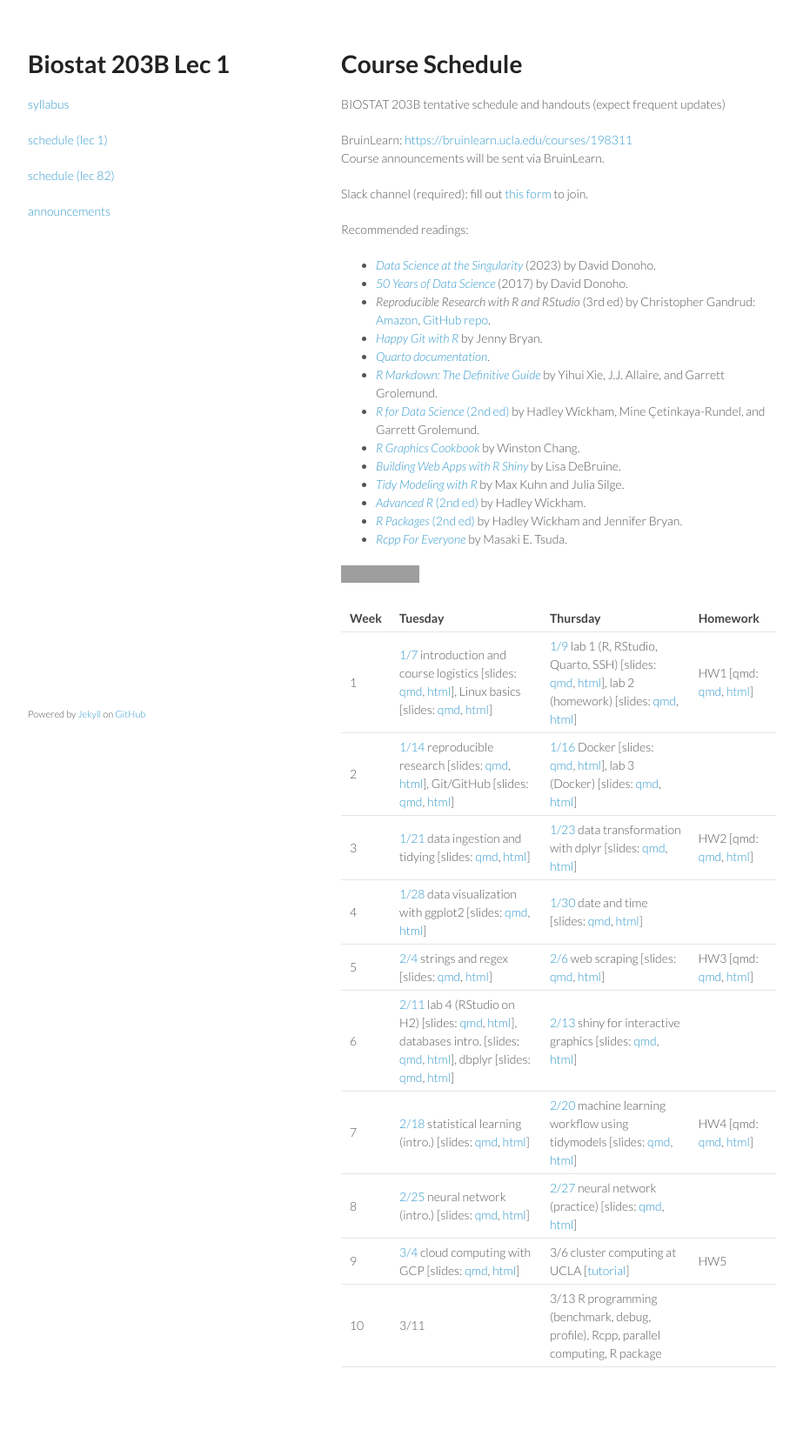
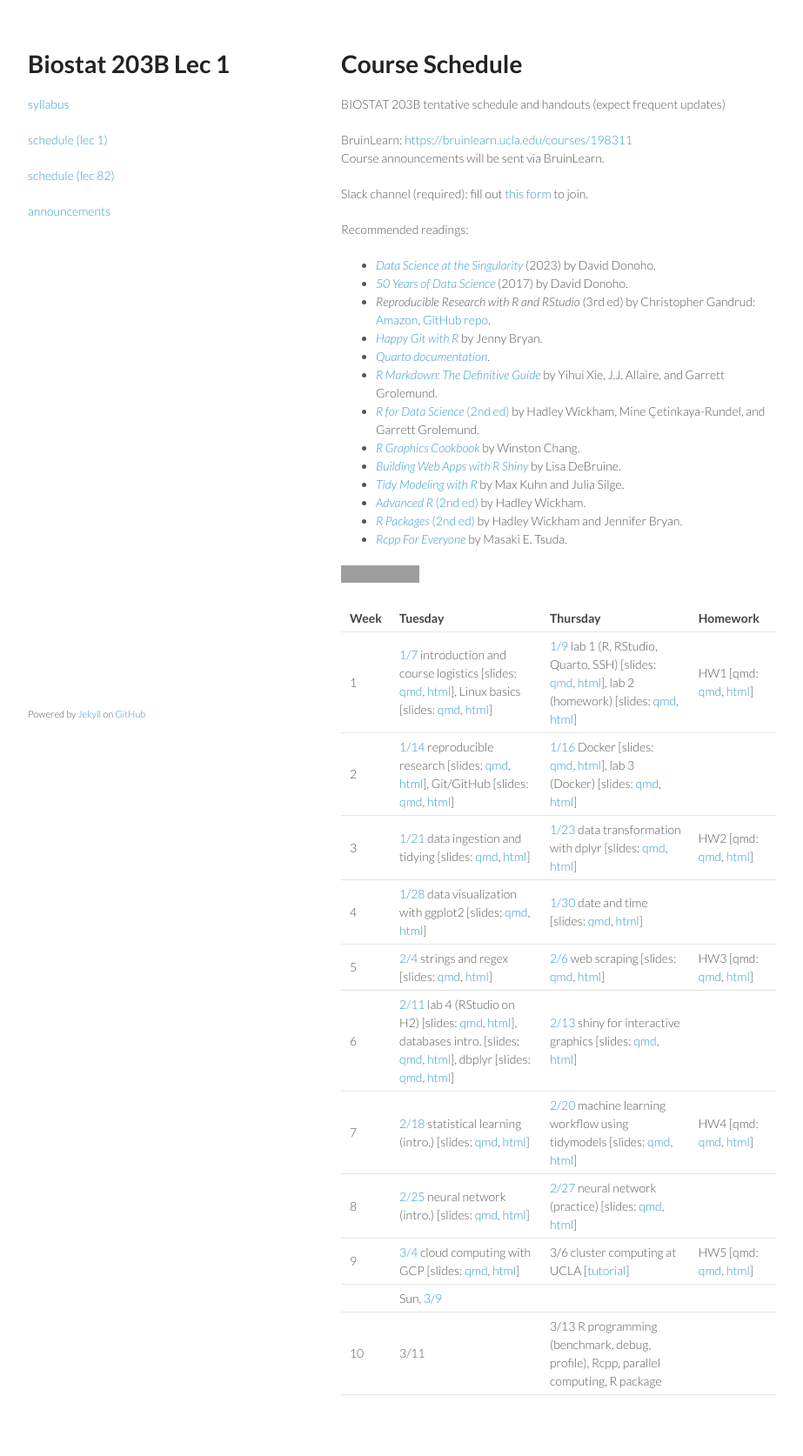
Before and after one commit to ucla-biostat-203b/2025winter, a Jekyll site: the page built from schedule/schedule-lec1.md, in a window 1280 px wide. Shown: the whole page at 87% size, without its empty margins (178-1101 px from the left). Built offline with Jekyll 4.4.1, drawn with Linux system fonts in a browser that asks for light colours; before the commit the page ends 1642 px from its top, so only the background shows below that; grey boxes are pictures that could not be loaded.

Commit message:
post hw5 to lec1

```diff
--- a/schedule/schedule-lec1.md
+++ b/schedule/schedule-lec1.md
@@ -40,5 +40,6 @@ Recommended readings:
 | 6 | [2/11](https://ucla-biostat-203b.github.io/2025winter/biostat203bwinter2025lec1/2025/02/11/lec1.html) lab 4 (RStudio on H2) \[slides: [qmd](https://raw.githubusercontent.com/ucla-biostat-203b/2025winter/main/labs/lab04/lab04.qmd), [html](../labs/lab04/lab04.html)\], databases intro. \[slides: [qmd](https://raw.githubusercontent.com/ucla-biostat-203b/2025winter/main/slides/12-dbplyr/dbintro.qmd), [html](../slides/12-dbplyr/dbintro.html)\], dbplyr \[slides: [qmd](https://raw.githubusercontent.com/ucla-biostat-203b/2025winter/main/slides/12-dbplyr/dbplyr.qmd), [html](../slides/12-dbplyr/dbplyr.html)\] | [2/13](https://ucla-biostat-203b.github.io/2025winter/biostat203bwinter2025lec1/2025/02/13/lec1.html) shiny for interactive graphics \[slides: [qmd](https://raw.githubusercontent.com/ucla-biostat-203b/2025winter/main/slides/11-shiny/shiny.qmd), [html](../slides/11-shiny/shiny.html)\] | |
 | 7 | [2/18](https://ucla-biostat-203b.github.io/2025winter/biostat203bwinter2025lec1/2025/02/18/lec1.html) statistical learning (intro.) \[slides: [qmd](https://raw.githubusercontent.com/ucla-biostat-203b/2025winter/main/slides/14-statlearn/statlearn.qmd), [html](../slides/14-statlearn/statlearn.html)\] | [2/20](https://ucla-biostat-203b.github.io/2025winter/biostat203bwinter2025lec1/2025/02/20/lec1.html) machine learning workflow using tidymodels \[slides: [qmd](https://raw.githubusercontent.com/ucla-biostat-203b/2025winter/main/slides/18-tidymodels/tidymodels.qmd), [html](../slides/18-tidymodels/tidymodels.html)\] | HW4 \[qmd: [qmd](https://raw.githubusercontent.com/ucla-biostat-203b/2025winter/main/hw/hw4/hw4.qmd), [html](../hw/hw4/hw4.html)\] |
 | 8 | [2/25](https://ucla-biostat-203b.github.io/2025winter/biostat203bwinter2025lec1/2025/02/25/lec1.html) neural network (intro.) \[slides: [qmd](https://raw.githubusercontent.com/ucla-biostat-203b/2025winter/main/slides/15-nn/nn.qmd), [html](../slides/15-nn/nn.html)\]  | [2/27](https://ucla-biostat-203b.github.io/2025winter/biostat203bwinter2025lec1/2025/02/27/lec1.html) neural network (practice) \[slides: [qmd](https://raw.githubusercontent.com/ucla-biostat-203b/2025winter/main/slides/15-nn/nn_practice.qmd), [html](../slides/15-nn/nn_practice.html)\] |  |
-| 9 | [3/4](https://ucla-biostat-203b.github.io/2025winter/biostat203bwinter2025lec1/2025/03/04/lec1.html) cloud computing with GCP \[slides: [qmd](https://raw.githubusercontent.com/ucla-biostat-203b/2025winter/main/slides/13-gcp/gcp.qmd), [html](../slides/13-gcp/gcp.html)\] | 3/6 cluster computing at UCLA \[[tutorial](https://github.com/chris-german/Hoffman2Tutorials)\] | HW5 |
+| 9 | [3/4](https://ucla-biostat-203b.github.io/2025winter/biostat203bwinter2025lec1/2025/03/04/lec1.html) cloud computing with GCP \[slides: [qmd](https://raw.githubusercontent.com/ucla-biostat-203b/2025winter/main/slides/13-gcp/gcp.qmd), [html](../slides/13-gcp/gcp.html)\] | 3/6 cluster computing at UCLA \[[tutorial](https://github.com/chris-german/Hoffman2Tutorials)\] | HW5 \[qmd: [qmd](https://raw.githubusercontent.com/ucla-biostat-203b/2025winter/main/hw/hw5/hw5.qmd), [html](../hw/hw5/hw5.html)\] |
+|   | Sun, [3/9](https://ucla-biostat-203b.github.io/2025winter/biostat203bwinter2025lec82/2025/03/09/lec82.html) |
 | 10 | 3/11 | 3/13 R programming (benchmark, debug, profile), Rcpp, parallel computing, R package | |
```
